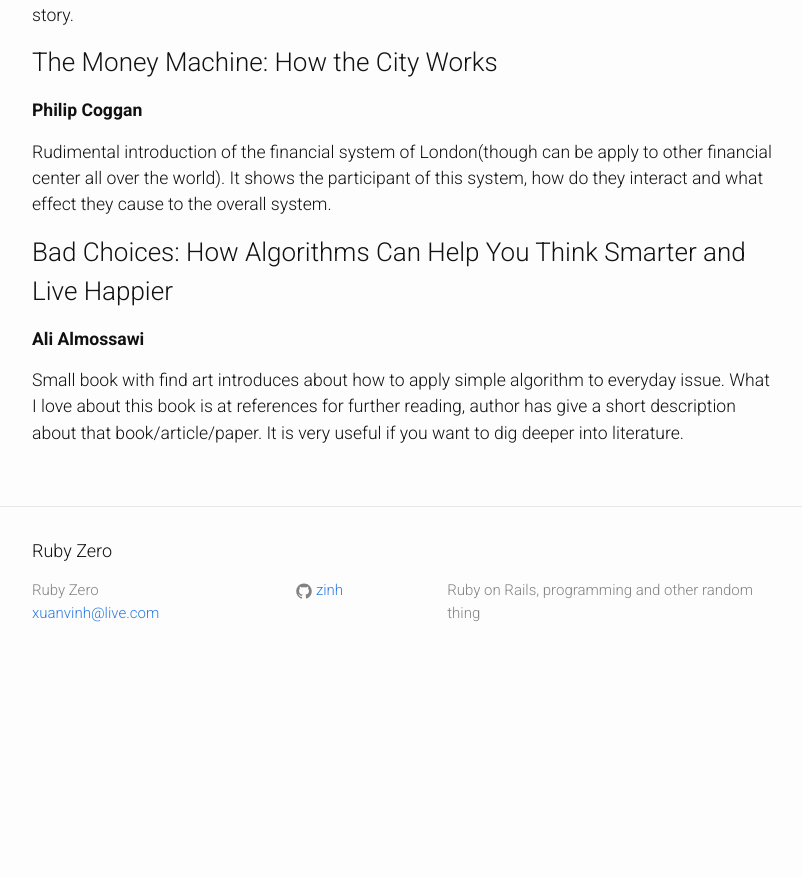
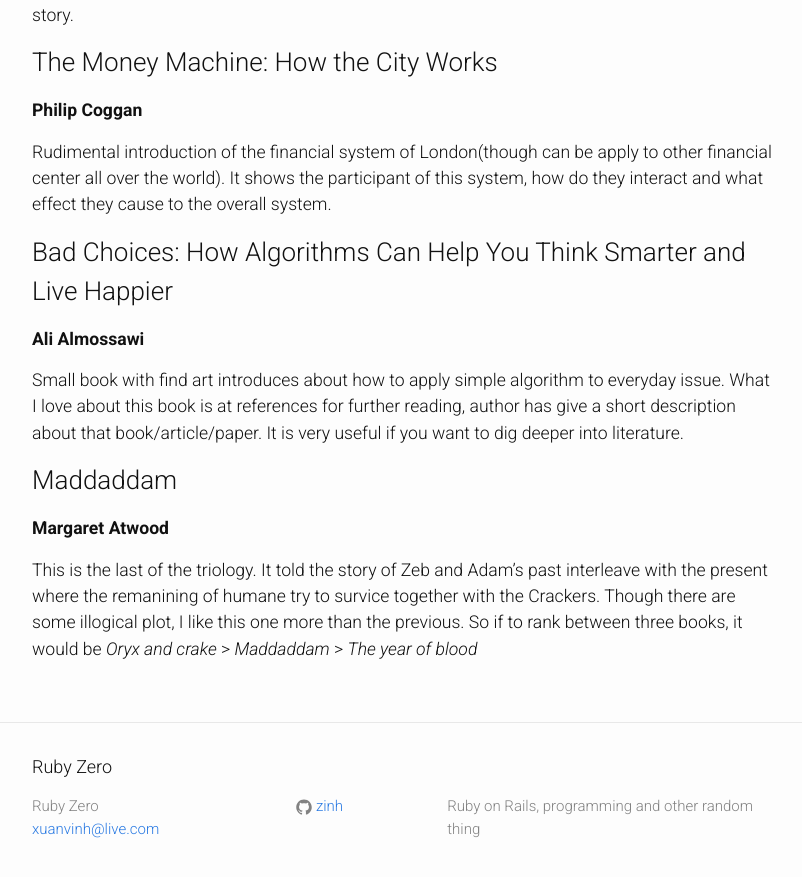
Before and after one commit to zinh/zinh.github.io, a Jekyll site: the page built from _posts/2019-01-01-books-2019.markdown, in a window 1280 px wide and 900 px high, scrolled down 3097 px. Shown: the top 877 px of the window, without its empty margins (238-1040 px from the left). Built offline with Jekyll 4.4.1, drawn with Linux system fonts in a browser that asks for light colours; before the commit the page ends 3781 px from its top, so only the background shows below that.

Commit message:
update book

```diff
--- a/_posts/2019-01-01-books-2019.markdown
+++ b/_posts/2019-01-01-books-2019.markdown
@@ -87,3 +87,8 @@
 **Ali Almossawi**
 
 Small book with find art introduces about how to apply simple algorithm to everyday issue. What I love about this book is at references for further reading, author has give a short description about that book/article/paper. It is very useful if you want to dig deeper into literature.
+
+### Maddaddam
+**Margaret Atwood**
+
+This is the last of the triology. It told the story of Zeb and Adam's past interleave with the present where the remanining of humane try to survice together with the Crackers. Though there are some illogical plot, I like this one more than the previous. So if to rank between three books, it would be *Oryx and crake* > *Maddaddam* > *The year of blood*
```
